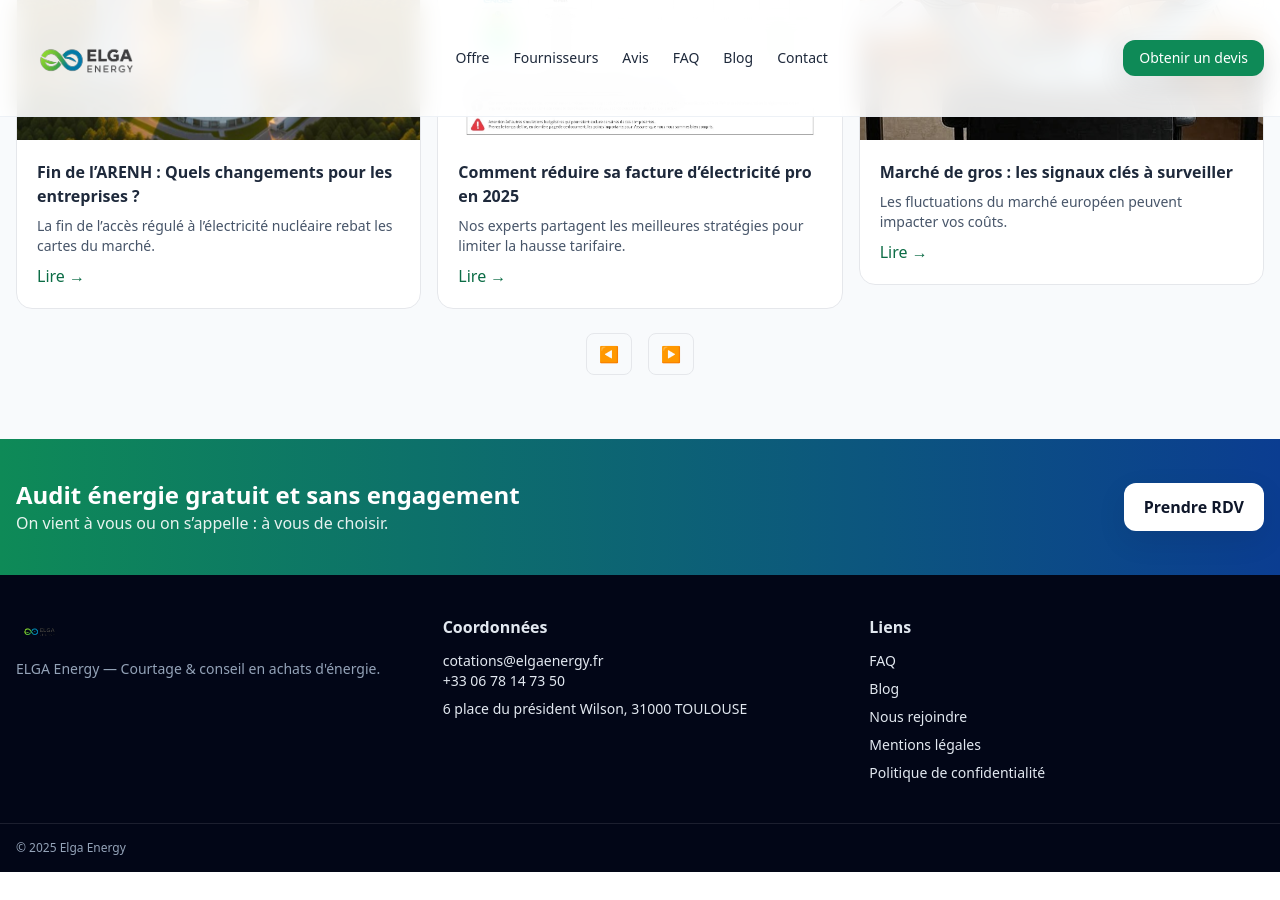
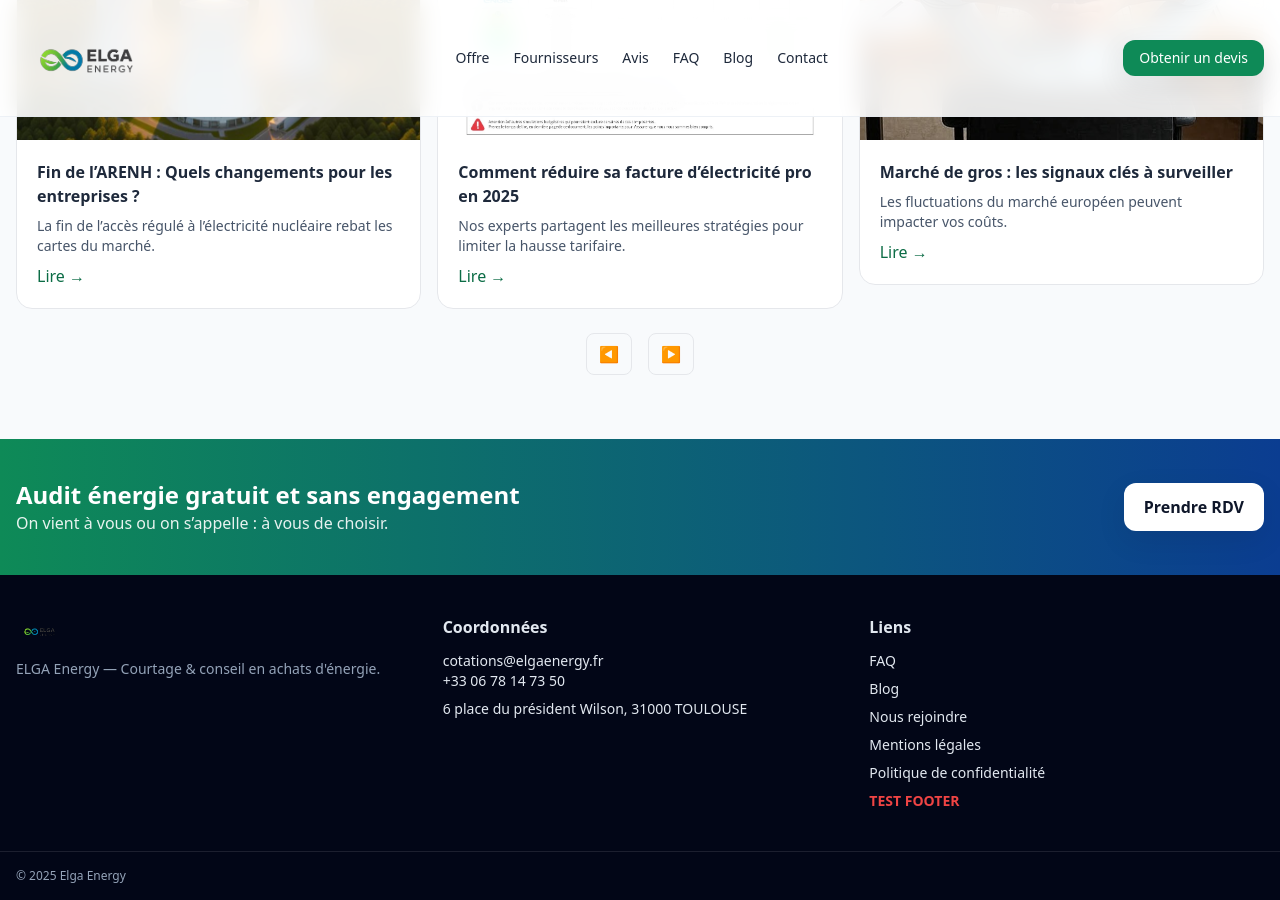
Before and after one commit to contactagdmarketing-commits/contactagdmarketing-commits.github.io, a Jekyll site: the page index.html, which Jekyll copies as it is, in a window 1280 px wide and 900 px high, scrolled down 3768 px. Built offline with Jekyll 4.4.1, drawn with Linux system fonts in a browser that asks for light colours; nearby versions of some CDN libraries; before the commit the page ends 4640 px from its top, so only the background shows below that; grey boxes are pictures that could not be loaded.

Commit message:
Update index.html test footer

```diff
--- a/index.html
+++ b/index.html
@@ -730,6 +730,7 @@
     <li><a class="hover:text-white" href="/nous-rejoindre.html">Nous rejoindre</a></li>
     <li><a class="hover:text-white" href="#">Mentions légales</a></li>
     <li><a class="hover:text-white" href="#">Politique de confidentialité</a></li>
+    <li class="text-red-500 font-bold">TEST FOOTER</li>
   </ul>
 </div>
     </div>
```
